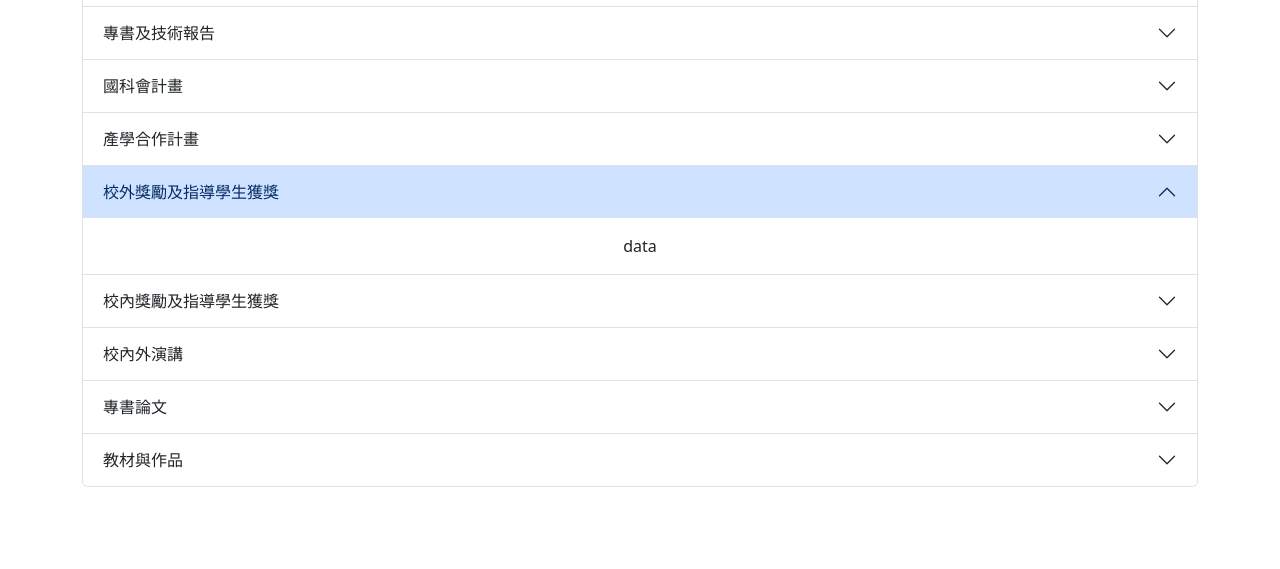
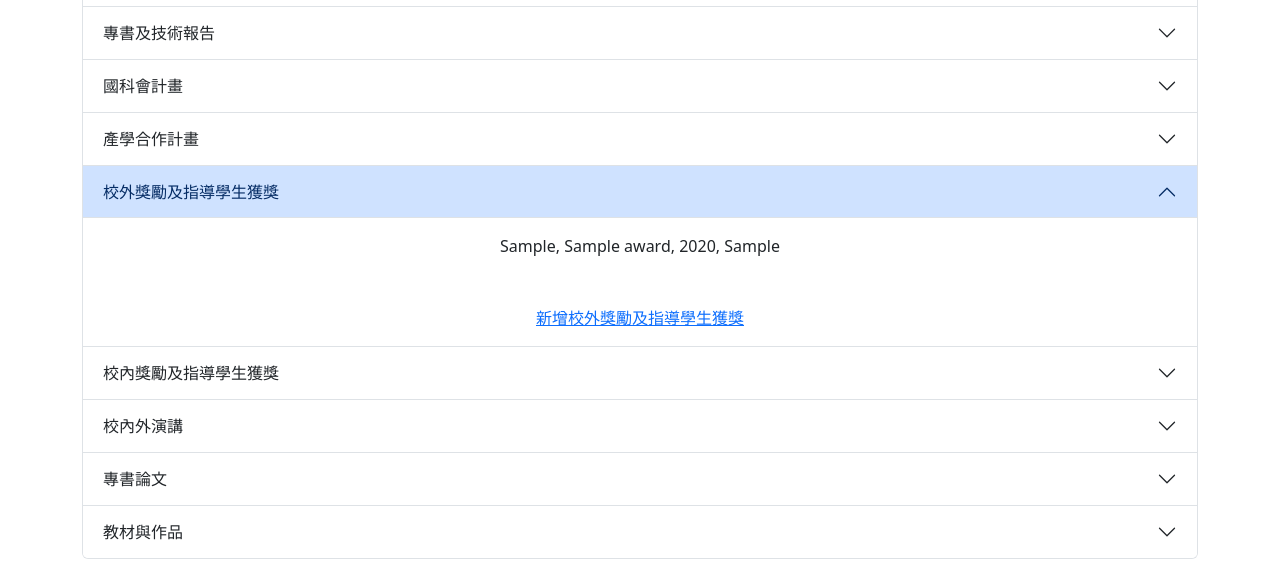
Before and after one commit to whoami13579/database_final_project, a Flask app: page /teacher/1 in a window 1280 px wide, after a click on "校外獎勵及指導學生獲獎". Shown: the part 984-1553 px from the top of the page. Before the commit the page ends 1471 px from the top, so only its background shows below. Run offline with Flask 3, Linux system fonts and the light colour scheme; a user stored in the database is signed in; tables that the repository leaves empty hold one stand-in row (values such as "Sample post").

Commit message:
fix add_reward

```diff
--- a/website/templates/add_award.html
+++ b/website/templates/add_award.html
@@ -8,12 +8,12 @@
         <input type="text" id="government" name="government" class="form-control" placeholder="Enter Gouvernment" required>
       </div>
       <div class="mb-3">
-        <label for="award_nam" class="form-label">Award Name</label>
-        <input type="text" id="award_nam" name="award_nam" class="form-control" placeholder="Enter Award Name" required>
+        <label for="award_name" class="form-label">Award Name</label>
+        <input type="text" id="award_name" name="award_name" class="form-control" placeholder="Enter Award Name" required>
       </div>
       <div class="mb-3">
         <label for="year" class="form-label">Year</label>
-        <input type="int" id="year" name="year" class="form-control" placeholder="Enter Year" required>
+        <input type="text" id="year" name="year" class="form-control" placeholder="Enter Year" required>
       </div>
       <div class="mb-3">
         <label for="students" class="form-label">Students</label>
--- a/website/templates/teacher.html
+++ b/website/templates/teacher.html
@@ -148,7 +148,15 @@
           </h2>
           <div id="panelsStayOpen-collapse6" class="accordion-collapse collapse">
             <div class="accordion-body">
-                <a>data</a>
+                {% for i in teacher.awards %}
+                <a>{{i.government}}, {{i.award_name}}, {{i.year}}, {{i.students}}</a>
+                <br>
+                <br>
+                {% endfor %}
+                <br>
+                  {% if user.teacher_id == teacher.teacher_id %}
+                    <a href="/add-award">新增校外獎勵及指導學生獲獎</a>
+                  {% endif %}
             </div>
           </div>
         </div>
--- a/website/views.py
+++ b/website/views.py
@@ -1,6 +1,6 @@
 from flask import Blueprint, render_template, request, flash, redirect, url_for
 from flask_login import current_user, login_required
-from .models import Role, Teacher, JournalArtical, ProceedingArtical, BookReport, NationalProject, UniversityProject
+from .models import Role, Teacher, JournalArtical, ProceedingArtical, BookReport, NationalProject, UniversityProject, Award
 from . import db
 from datetime import datetime
 
@@ -196,36 +196,31 @@ def add_university_project():
             return redirect(url_for("views.teacher", teacher_id=current_user.get_id()))
     return render_template("add_university_project.html", user=current_user)
 
+
 @views.route("/add-award/", methods=["GET", "POST"])
 @login_required
 def add_award():
     if request.method == "POST":
         government = request.form.get("government")
         award_name = request.form.get("award_name")
-        year = request.form.get("year")
+        year = int(request.form.get("year"))
         students = request.form.get("students")
-        Award = Award(government, award_name, year, students)
 
-        if Award.query.filter_by(government=government).first():
-            artical = Award.query.filter_by(government=government).first()
-            if artical.compare(Award):
-                artical.teachers.append(current_user)
-                # current_user.proceeding_articals.append(Award)
-                db.session.commit()
 
-                return redirect(url_for("views.teacher", teacher_id=current_user.get_id()))
-            else:
-                flash("The award already exists", category="error")
+        if Award.query.filter_by(award_name=award_name).first():
+            flash("The award already exists", category="error")
         else:
-            # current_user.awards.append(Award)
-            Award.teachers.append(current_user)
-            db.session.add(Award)
+            award = Award(government, award_name, year, students, current_user.get_id())
+            # current_user.awards.append(award)
+            award.teacheri = current_user
+            db.session.add(award)
             db.session.commit()
 
             flash("Add Awards", category="success")
             return redirect(url_for("views.teacher", teacher_id=current_user.get_id()))
     return render_template("add_award.html", user=current_user)
 
+# --------------------
 @views.route("/add-reward/", methods=["GET", "POST"])
 @login_required
 def add_reward():
```
